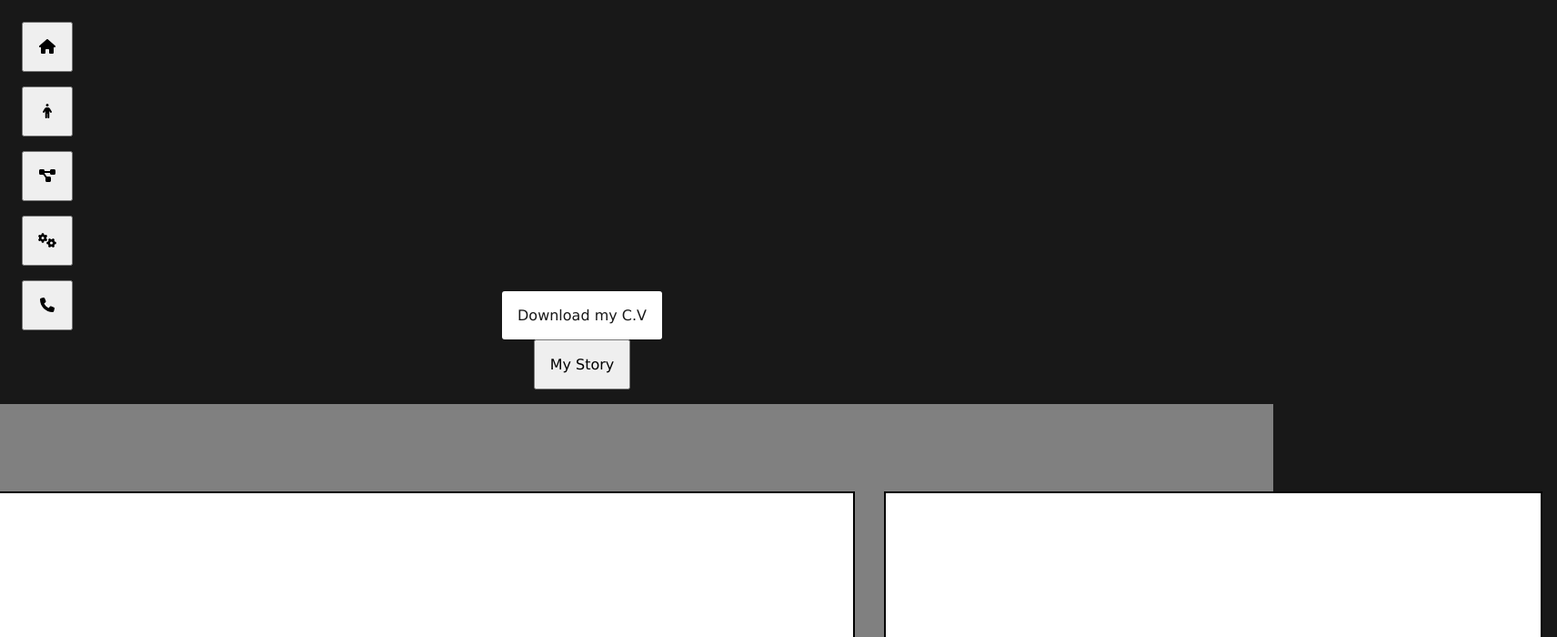
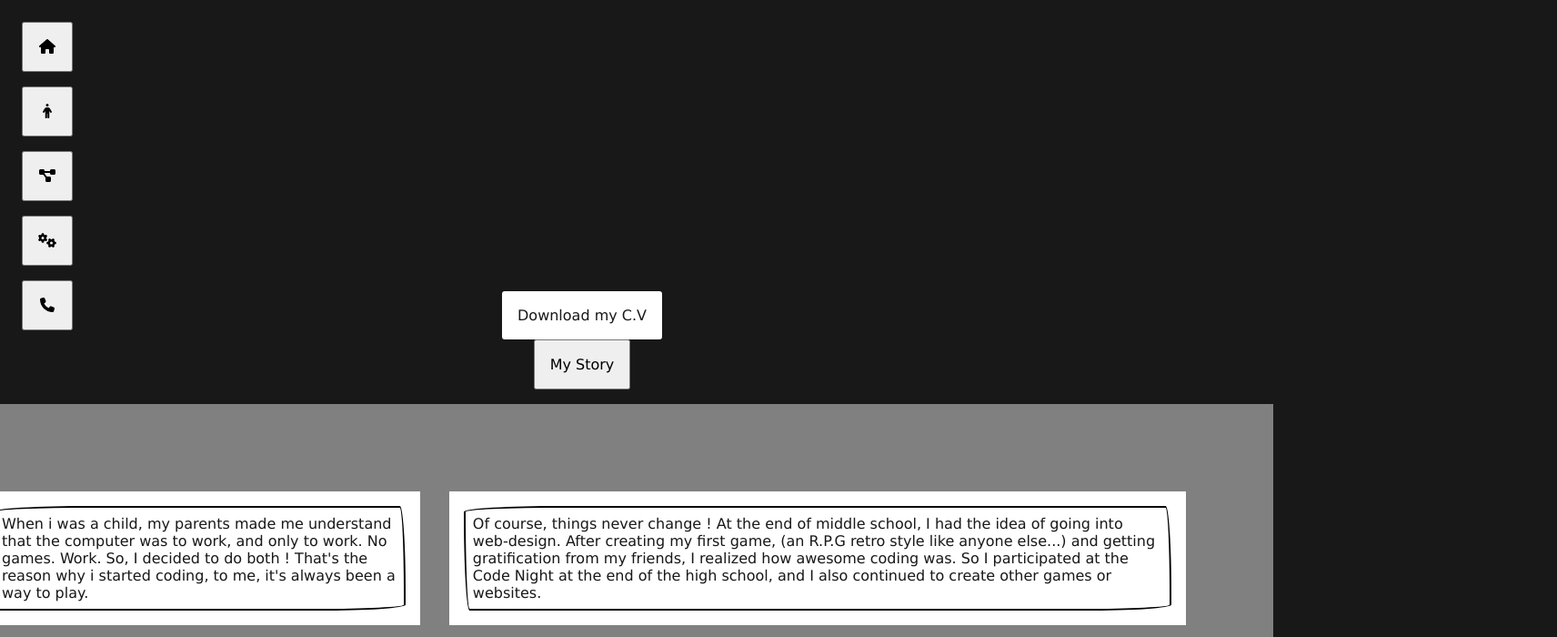
Before and after one commit to vo-olivier250405/react-portfolio, a React (Vite) app: page / in a window 1280 px wide. Both pictures are taken after a click on the button "My Story". Shown: the part 560-1260 px from the top of the page at 91% size, 1712 px wide, since content can reach past the window. Built offline with nearby package versions, Linux system fonts and the light colour scheme.

Commit message:
[ADD] => adding the projects section

```diff
--- a/index.html
+++ b/index.html
@@ -2,7 +2,7 @@
 <html lang="en">
   <head>
     <meta charset="UTF-8" />
-    <link rel="icon" type="image/svg+xml" href="/vite.svg" />
+    <link rel="icon" type="image/svg+xml" href="src/assets/glasses.svg" />
     <meta name="viewport" content="width=device-width, initial-scale=1.0" />
     <title>My Portfolio</title>
   </head>
--- a/src/components/molecules/MyStory.tsx
+++ b/src/components/molecules/MyStory.tsx
@@ -6,14 +6,38 @@ export const MyStory = () => {
       <div className="story-container">
         <div className="letterhead">
           <PageWrapper>
-            <div className="compartment-1"></div>
+            <div className="letterhead-child">
+              <p className="frame">
+                When i was a child, my parents made me understand that the
+                computer was to work, and only to work. No games. Work. So, I
+                decided to do both ! That's the reason why i started coding, to
+                me, it's always been a way to play.
+              </p>
+            </div>
           </PageWrapper>
           <PageWrapper>
-            <div className="compartment-2"></div>
+            <div className="letterhead-child">
+              <p className="frame">
+                Of course, things never change ! At the end of middle school, I
+                had the idea of going into web-design. After creating my first
+                game, (an R.P.G retro style like anyone else...) and getting
+                gratification from my friends, I realized how awesome coding
+                was. So I participated at the Code Night at the end of the high
+                school, and I also continued to create other games or websites.
+              </p>
+            </div>
           </PageWrapper>
         </div>
         <PageWrapper>
-          <div className="compartment-3"></div>
+          <div className="compartment-3">
+            <div className="letterhead-child">
+              <p className="frame">
+                Finally, I currently studying at ETNA, and I create so many
+                projects. I like the web, the people I meet and I hope we will
+                work together too !
+              </p>
+            </div>
+          </div>
         </PageWrapper>
       </div>
     </PageWrapper>
--- /dev/null
+++ b/src/components/molecules/Projects.tsx
@@ -0,0 +1,7 @@
+export const Projects = () => {
+  return (
+    <div>
+      <h1>HDZLIJ</h1>
+    </div>
+  );
+};
--- a/src/components/molecules/index.ts
+++ b/src/components/molecules/index.ts
@@ -2,5 +2,6 @@ import { Links } from "./Links";
 import { Description } from "./Description";
 import { NavBar } from "./NavBar";
 import { AboutMe } from "./AboutMe";
+import { Projects } from "./Projects";
 
-export { Links, Description, NavBar, AboutMe };
+export { Links, Description, NavBar, AboutMe, Projects };
--- a/src/components/organisms/AllSections.tsx
+++ b/src/components/organisms/AllSections.tsx
@@ -1,5 +1,5 @@
 import { RefObject, useRef } from "react";
-import { AboutMe, Description, NavBar } from "../molecules";
+import { AboutMe, Description, NavBar, Projects } from "../molecules";
 
 export const AllSections = () => {
   const allScrollsTarget: { [key: string]: RefObject<HTMLElement> } = {
@@ -20,7 +20,7 @@ export const AllSections = () => {
         <AboutMe />
       </section>
       <section ref={allScrollsTarget["projectsTargetScroll"]}>
-        <h1>PROJECTS</h1>
+        <Projects />
       </section>
       <section ref={allScrollsTarget["skillsTargetScroll"]}>
         <h1>SKILLS</h1>
--- a/src/styles/App.css
+++ b/src/styles/App.css
@@ -105,11 +105,7 @@ a{
   padding: 5rem;
   height: 75vh;
   width: 190vh;
-  /* border-top-left-radius: 255px 15px;
-  border-top-right-radius: 15px 225px;
-  border-bottom-right-radius: 225px 15px;
-  border-bottom-left-radius:15px 255px;
-  border:solid 5px black; */
+
 }
 
 .letterhead{
@@ -117,27 +113,23 @@ a{
   justify-content: space-between;
 }
 
-.compartment-1{
-  background-color: white;
-  border: 2px solid black;
-  padding: 10rem;
-  padding-right: 50rem;
+.letterhead-child{
+  background-color: #fff;
+  color: #181818;
+  padding: 1rem;
   margin: 1rem;
-
 }
 
-.compartment-2{
-  background-color: white;
-  border: 2px solid black;
-  padding: 10rem;
-  padding-left: 35rem;
-  margin: 1rem;
+.compartment-3{
+  background-color: #fff;
+  color: #181818;
+}
 
+p.frame{
+  padding: 0.5rem;
+  border-top-left-radius: 255px 15px;
+  border-top-right-radius: 15px 225px;
+  border-bottom-right-radius: 225px 15px;
+  border-bottom-left-radius:15px 255px;
+  border:solid 2px black;
 }
-.compartment-3{
-  background-color: white;
-  border: 2px solid black;
-  padding: 8rem;
-  margin: 1rem;
-
-}
```
Also changed, not shown: src/assets/2795386-ffffff.svg (added), src/assets/glasses.svg (added).
